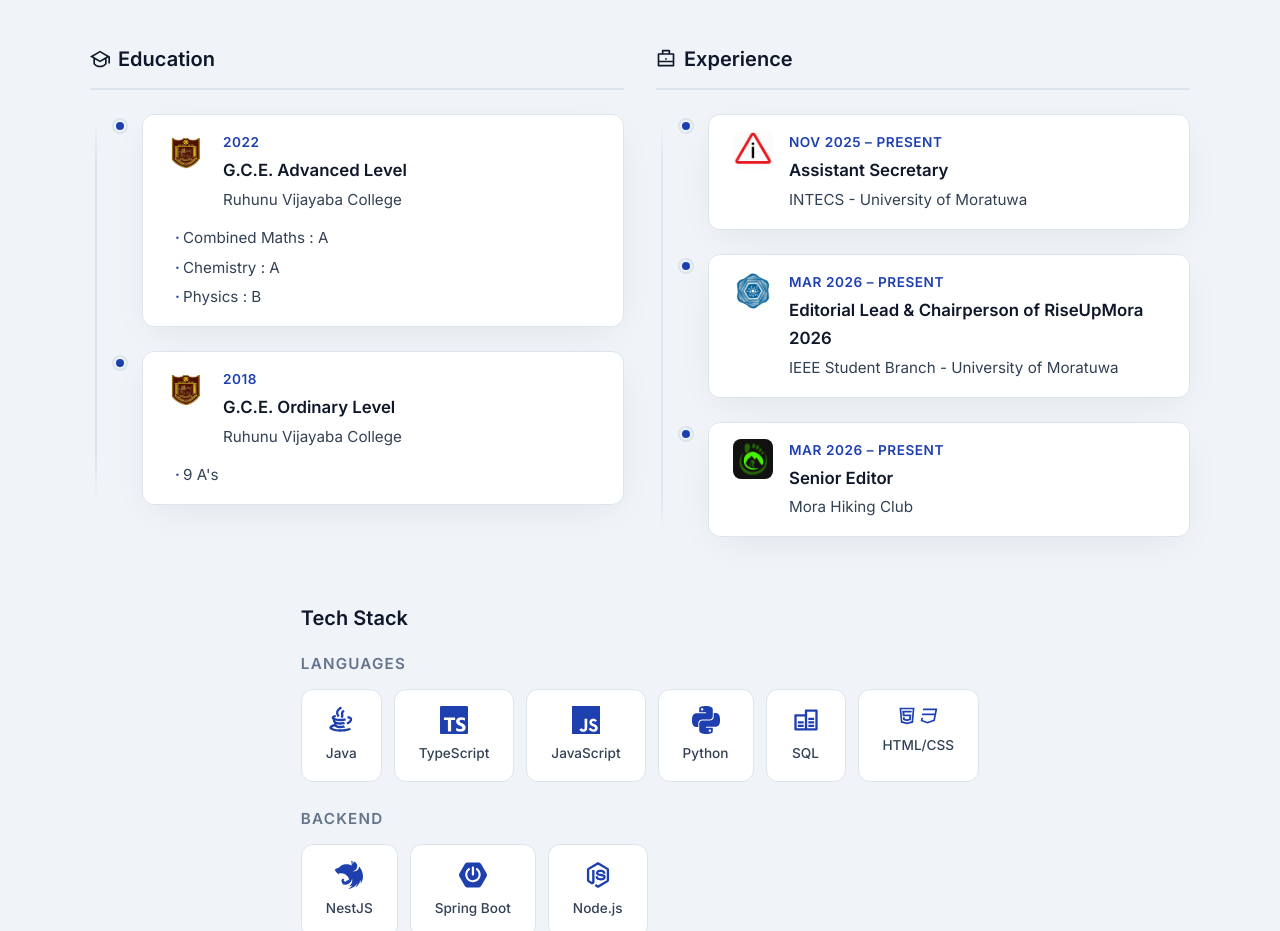
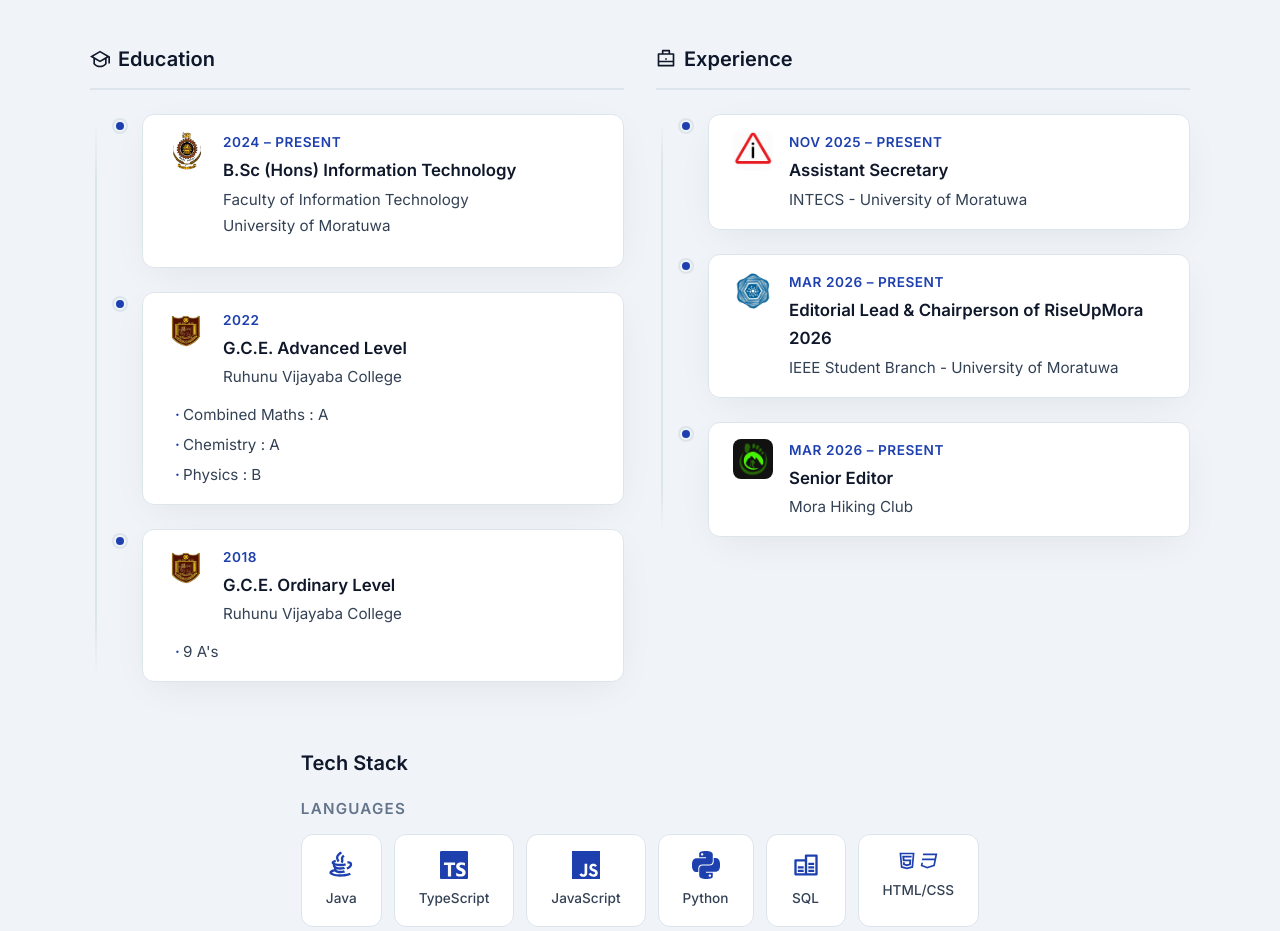
Before and after one commit to ImeshMunasinghe/my-portfolio, a React (Vite) app: page / in a window 1280 px wide. Shown: the part 1480-2411 px from the top of the page. Built offline with nearby package versions, Linux system fonts and the light colour scheme.

Commit message:
feat: add University of Moratuwa education entry to timeline

```diff
--- a/src/components/Timeline/Timeline.tsx
+++ b/src/components/Timeline/Timeline.tsx
@@ -7,6 +7,7 @@ import rvcLogo from '../../assets/rvc.jpg';
 import intecsLogo from '../../assets/intecs.jpg';
 import ieeesbLogo from '../../assets/ieeesb.jpg';
 import mhcLogo from '../../assets/mhc.jpg';
+import uomLogo from '../../assets/uom.png';
 
 interface EducationEntry {
   year: string;
@@ -24,6 +25,13 @@ interface ExperienceEntry {
 }
 
 const education: EducationEntry[] = [
+  {
+    year: '2024 – PRESENT',
+    title: 'B.Sc (Hons) Information Technology',
+    institution: 'Faculty of Information Technology\nUniversity of Moratuwa',
+    details: [],
+    logo: uomLogo,
+  },
   {
     year: '2022',
     title: 'G.C.E. Advanced Level',
@@ -102,7 +110,11 @@ function Timeline() {
                     <div>
                       <div className={styles.year}>{entry.year}</div>
                       <div className={styles.cardTitle}>{entry.title}</div>
-                      <div className={styles.cardSubtitle}>{entry.institution}</div>
+                      <div className={styles.cardSubtitle}>
+                        {entry.institution.split('\n').map((line, idx) => (
+                          <div key={idx}>{line}</div>
+                        ))}
+                      </div>
                     </div>
                   </div>
                   <ul className={styles.detailList}>
```
Also changed, not shown: src/assets/uom.png (added).
